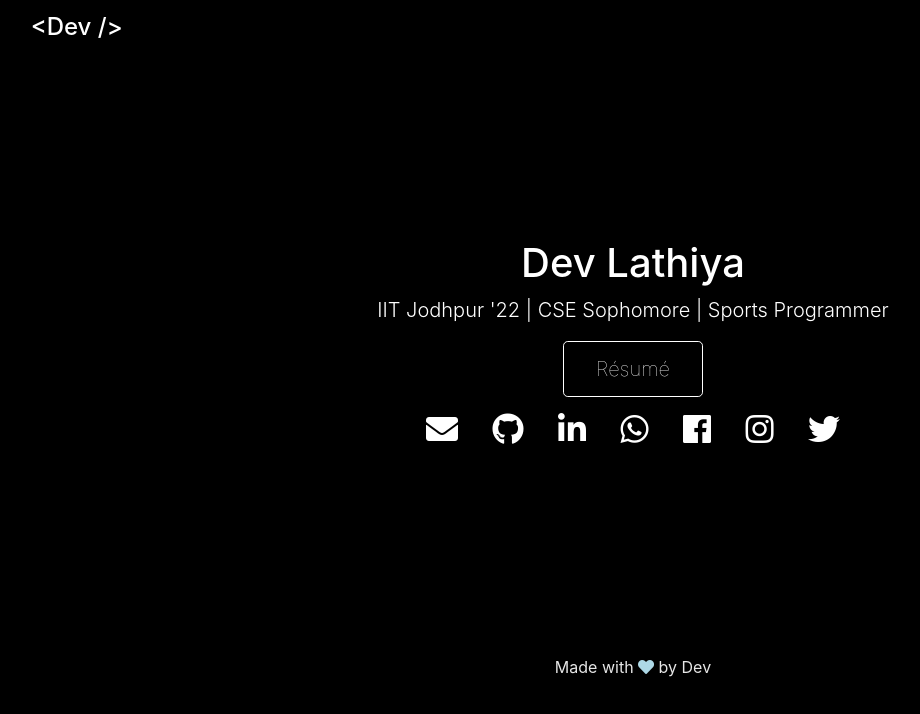
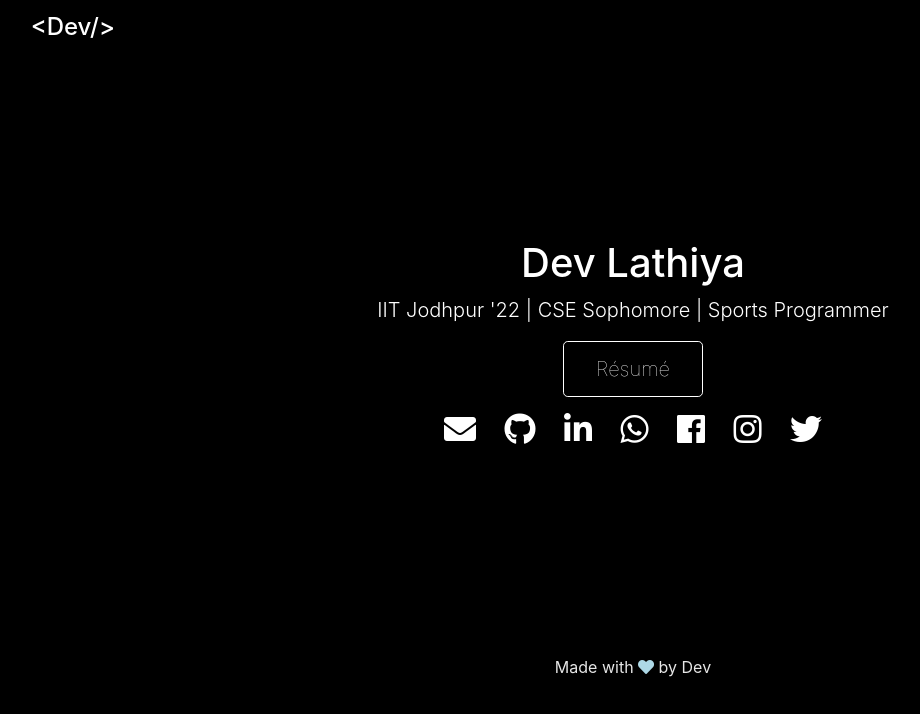
Before and after one commit to HRLATHIYA/HRLATHIYA.github.io, a plain HTML site: page index.html in a window 1280 px wide. Shown: the whole page, without its empty margins (7-927 px from the left). Drawn offline with nearby package versions, Linux system fonts and the light colour scheme.

Commit message:
Update index.html

```diff
--- a/index.html
+++ b/index.html
@@ -17,7 +17,7 @@
 <body>
       <header class="masthead">
         <div>
-          <h4 style="margin-left: 3%">&lt;Dev /&gt;</h4>
+          <h4 style="margin-left: 3%">&lt;Dev/&gt;</h4>
         </div>
       </header>
       <div class="cover-container d-flex h-500 p-2 mx-auto flex-column" style="padding-top: 50%">
@@ -28,13 +28,13 @@
             <center><a href="assets/resume/resumedev.pdf" class="btn btn-lg btn-secondary" target="__blank">Résumé</a></center>
           </p>
           <center>
-            <a href="mailto:lathiya.1@iitj.ac.in" style="padding: 15px" target="__blank"><i class="fas fa-envelope fa-2x"></i></a>
-            <a href="https://github.com/deus09" style="padding: 15px" target="__blank"><i class="fab fa-github fa-2x"></i></a>
-            <a href="https://www.linkedin.com/in/devlathiya/" style="padding: 15px" target="__blank"><i class="fab fa-linkedin-in fa-2x"></i></a>
-            <a href="https://wa.me/7622907643" style="padding: 15px" target="__blank"><i class="fab fa-whatsapp fa-2x"></i></a>
-            <a href="https://www.facebook.com/dev.lathiya.758" style="padding: 15px" target="__blank"><i class="fab fa-facebook fa-2x"></i></a>
-            <a href="https://www.instagram.com/devlathiya401/" style="padding: 15px" target="__blank"><i class="fab fa-instagram fa-2x"></i></a>
-            <a href="https://twitter.com/lathiya_dev" style="padding: 15px" target="__blank"><i class="fab fa-twitter fa-2x"></i></a>
+            <a href="mailto:lathiya.1@iitj.ac.in" style="padding: 12px" target="__blank"><i class="fas fa-envelope fa-2x"></i></a>
+            <a href="https://github.com/deus09" style="padding: 12px" target="__blank"><i class="fab fa-github fa-2x"></i></a>
+            <a href="https://www.linkedin.com/in/devlathiya/" style="padding: 12px" target="__blank"><i class="fab fa-linkedin-in fa-2x"></i></a>
+            <a href="https://wa.me/7622907643" style="padding: 12px" target="__blank"><i class="fab fa-whatsapp fa-2x"></i></a>
+            <a href="https://www.facebook.com/dev.lathiya.758" style="padding: 12px" target="__blank"><i class="fab fa-facebook fa-2x"></i></a>
+            <a href="https://www.instagram.com/devlathiya401/" style="padding: 12px" target="__blank"><i class="fab fa-instagram fa-2x"></i></a>
+            <a href="https://twitter.com/lathiya_dev" style="padding: 12px" target="__blank"><i class="fab fa-twitter fa-2x"></i></a>
           </center>
         </main>
       </div>
```
